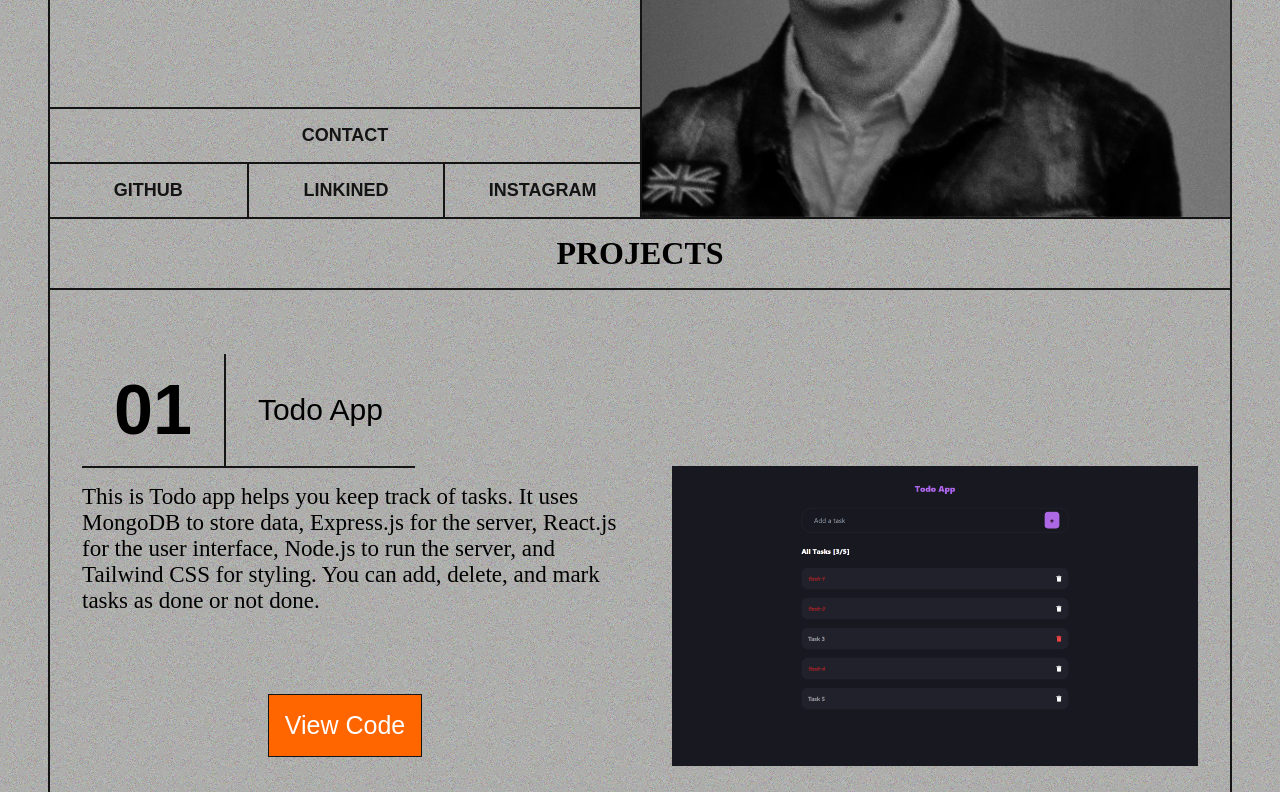
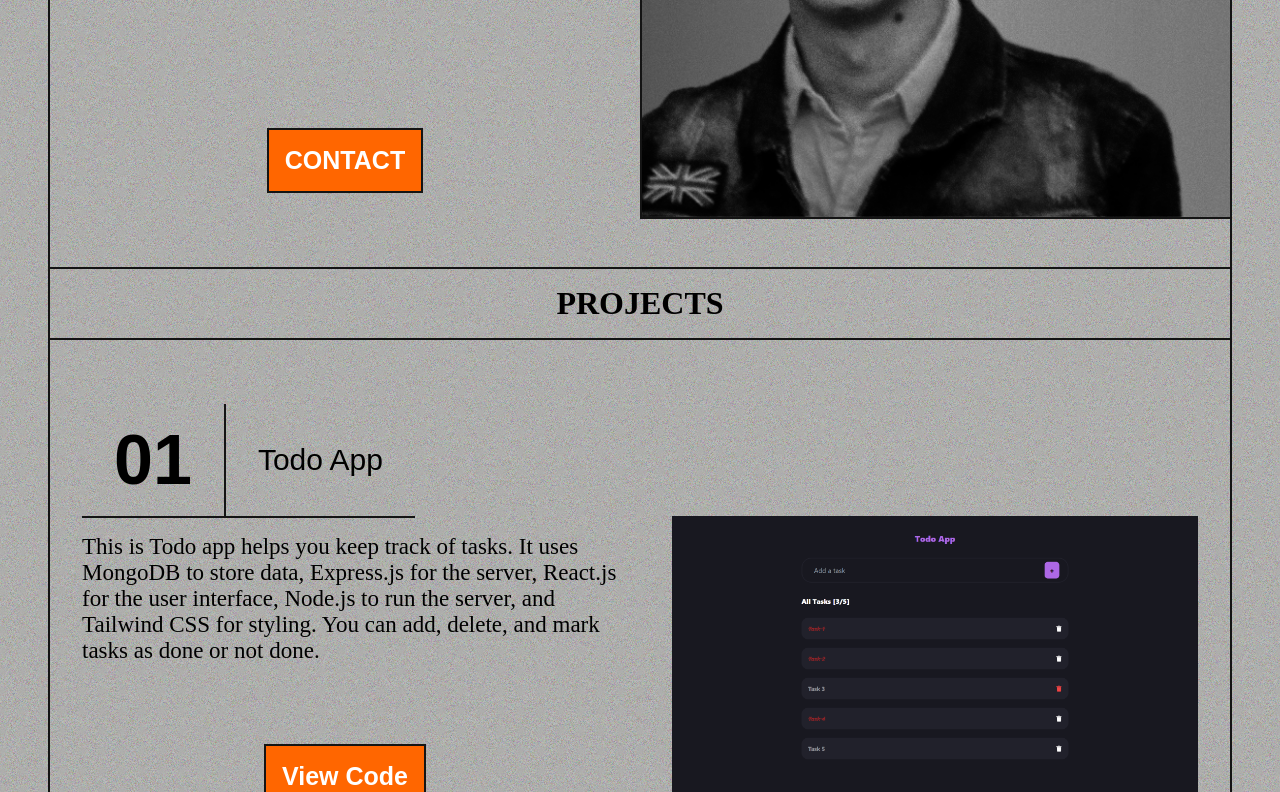
Before and after one commit to sarojsubedi1/sarojsubedi1.github.io, a plain HTML site: page index.html in a window 1280 px wide. Shown: the part 488-1280 px from the top of the page. Drawn offline with Linux system fonts and the light colour scheme; a web font is replaced by a local one.

Commit message:
added button

```diff
--- a/index.html
+++ b/index.html
@@ -29,12 +29,9 @@
         <div class="disc">
           <h1><span>Hello!</span><br>I'm Saroj Subedi, a Tech Enthusiast with a Growth Mindset.</h1>
         </div>
-        <div class="grid-container">
-          <div class="grid-items contact">CONTACT</div>
-          <div class="grid-items">GITHUB</div>
-          <div class="grid-items">LINKINED</div>
-          <div class="grid-items">INSTAGRAM</div>
-        </div>
+          <div class="button">
+            <button><a href="#contact">CONTACT</a></button>
+          </div>
       </div>
       <div class="image">
         <img src="/assets/images/profile.png" alt="profile">
@@ -58,7 +55,7 @@
             React.js for the user interface, Node.js to run the server, and Tailwind CSS for
             styling. You can add, delete, and mark tasks as done or not done.</p>
           <div class="button">
-            <button>View Code</button>
+            <button><a href="https://github.com/sarojsubedi1/Todo" target="_blank">View Code</a></button>
           </div>
         </div>
         <div class="screenshot">
--- a/style.css
+++ b/style.css
@@ -1,6 +1,7 @@
 :root {
   --bg: #c8c8c6;
   --fg: #141414;
+  --secondary: rgb(255, 102, 0);
 }
 
 @font-face {
@@ -13,6 +14,10 @@
   margin: 0;
   padding: 0;
   box-sizing: border-box;
+}
+
+a{
+  text-decoration: none;
 }
 
 
@@ -70,6 +75,15 @@ main .hero{
   border-left:2px solid var(--fg) ;
   border-right:2px solid var(--fg) ;
   display: flex;
+  padding-bottom: 3rem;
+}
+
+main .hero > .intro {
+  margin-top: 6rem;
+  width: 50%;
+  display: flex;
+  flex-direction: column;
+  justify-content: space-around;
 }
 
 main .hero > .intro > .disc > h1 span{
@@ -85,51 +99,36 @@ main .hero > .intro > .disc{
   font-size: 20px;
 }
 
-main .hero > .intro {
-  margin-top: 6rem;
-  width: 50%;
-  display: flex;
-  flex-direction: column;
-  justify-content: space-between;
+main .hero > .intro > .button{
+  width: 100%;
+  display: grid;
+  place-items: center;
+  margin-top: 5rem;
 }
 
-main .hero > .intro >.grid-container{
-  border-top: 2px solid var(--fg);
-  display: grid;
-  grid-template-columns: 1fr 1fr 1fr;
+main .hero > .intro > .button button{
+  background-color: var(--secondary);
+  font-size: 25px;
+  font-weight: 900;
+  font-family: "maragsa", sans-serif;
+  padding: 1rem;
+  border: 2px solid var(--fg);
+  transition: scale 0.5s ease-out,box-shadow 1s ease-out;
 }
 
-main .hero > .intro >.grid-container > .grid-items{
-  display: flex;
-  align-items: center;
-  justify-content: center;
-  padding: 1rem 2rem;
-  border-left: 2px solid var(--fg);
-
-  font-size: 18px;
-  font-family: "maragsa", sans-serif;
-  font-weight: 900;
-  color: var(--fg);
-  transition: background-color 1s;
+main .hero > .intro > .button button:hover{
+  box-shadow: 3px 3px var(--fg);
+  scale: 1.05;
 }
 
-main .hero > .intro >.grid-container > .grid-items:hover{
-  background-color: var(--fg);
-  color: var(--bg);
-}
-main .hero > .intro >.grid-container > .grid-items:nth-child(2){
-  border-left: none;
-}
-
-main .hero > .intro >.grid-container > .contact{
-  grid-column: 1/4;
-  border-bottom: 2px solid var(--fg);
-  border-left: none;
+main .hero > .intro > .button button a{
+  color: white;
 }
 
 main .hero>.image {
   width: 50%;
   border-left: 2px solid var(--fg);
+  border-bottom: 2px solid var(--fg);
 }
 
 main .hero>.image img {
@@ -212,12 +211,22 @@ main .hero>.image img {
 }
 
 #all-projects>.project>.container>.button > button{
-  background-color: rgb(255, 102, 0);
+  background-color: var(--secondary);
+  font-family: "maragsa", sans-serif;
+  font-size: 25px;
+  font-weight: 900;
+  padding: 1rem;
+  border: 2px solid var(--fg);
+  transition: scale 0.5s ease-out,box-shadow 1s ease-out;
+}
+
+#all-projects>.project>.container>.button > button:hover{
+  box-shadow: 3px 3px var(--fg);
+  scale: 1.05;
+}
+
+#all-projects>.project>.container>.button > button a{
   color: white;
-  font-size: 25px;
-  padding: 1rem;
-  border: 1px solid var(--fg);
-  box-shadow: 2px;
 }
 
 /*About*/
```
